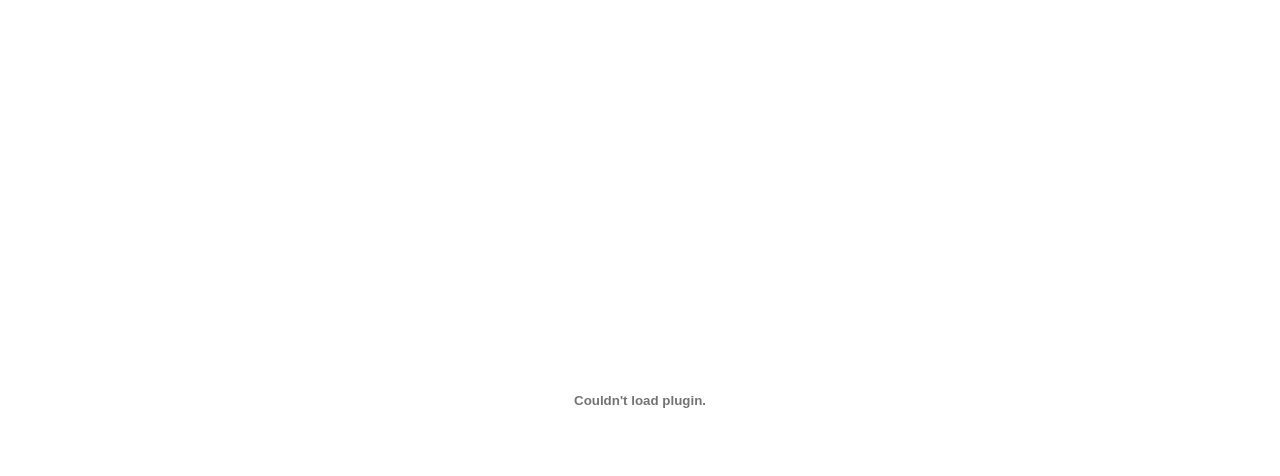
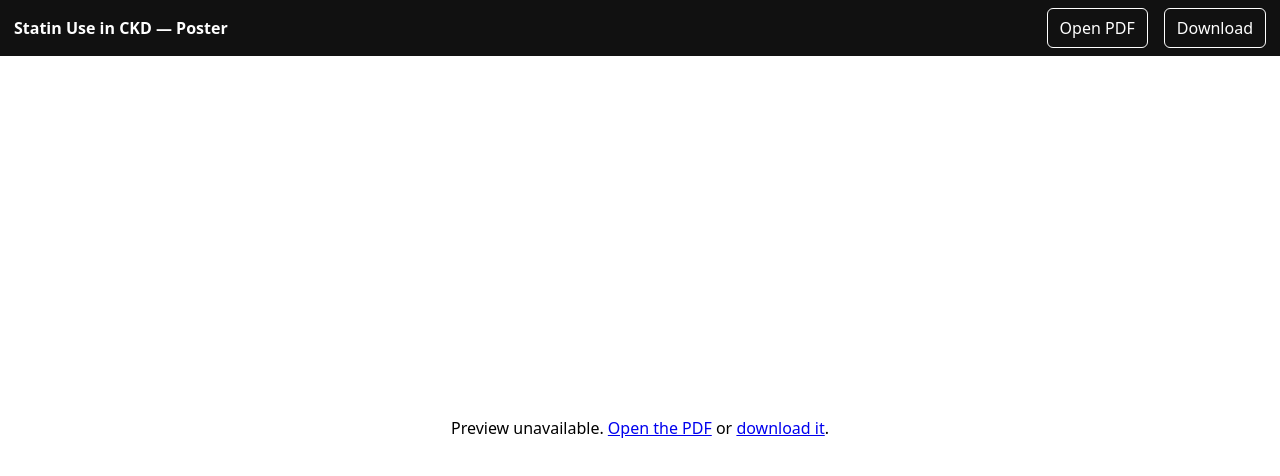
Before and after one commit to oshoziyal/statins_in_us_ckd_populations, a plain HTML site: page Poster_git/index.html in a window 1280 px wide. Drawn offline with Linux system fonts and the light colour scheme.

Commit message:
index.html

```diff
--- a/Poster_git/index.html
+++ b/Poster_git/index.html
@@ -1,21 +1,51 @@
-<!DOCTYPE html>
-<html>
+<!doctype html>
+<html lang="en">
 <head>
-  <meta charset="UTF-8">
+  <meta charset="utf-8">
   <title>CKD Statin Poster</title>
+  <meta name="viewport" content="width=device-width, initial-scale=1">
   <style>
-    body, html {
-      margin: 0;
-      padding: 0;
-      height: 100%;
+    html, body { margin:0; height:100%; background:#fff; }
+    .bar {
+      position: fixed; top:0; left:0; right:0; height:56px;
+      display:flex; align-items:center; justify-content:space-between;
+      padding:0 14px; box-sizing:border-box; background:#111; color:#fff;
+      font-family: system-ui, -apple-system, Segoe UI, Roboto, Arial, sans-serif;
     }
-    embed {
-      width: 100%;
-      height: 100%;
+    .bar a { color:#fff; text-decoration:none; margin-left:12px; }
+    .wrap { position:absolute; top:56px; left:0; right:0; bottom:0; }
+    .viewer {
+      width:100%; height:100%; border:0;
+    }
+    .fallback {
+      height:100%; display:flex; align-items:center; justify-content:center;
+      font-family: system-ui, -apple-system, Segoe UI, Roboto, Arial, sans-serif;
+      text-align:center; padding:24px; box-sizing:border-box;
+    }
+    .btn {
+      padding:8px 12px; border:1px solid #fff; border-radius:6px;
     }
   </style>
 </head>
 <body>
-  <embed src="Poster_CKD_Statins.pdf" type="application/pdf">
+  <!-- Top bar -->
+  <div class="bar">
+    <div><strong>Statin Use in CKD — Poster</strong></div>
+    <div>
+      <a class="btn" href="Poster_CKD_Statins.pdf" target="_blank" rel="noopener">Open PDF</a>
+      <a class="btn" href="Poster_CKD_Statins.pdf" download>Download</a>
+    </div>
+  </div>
+
+  <!-- PDF viewer -->
+  <div class="wrap">
+    <!-- Try native PDF rendering -->
+    <object class="viewer" data="Poster_CKD_Statins.pdf#view=FitH" type="application/pdf">
+      <!-- Fallback for browsers that block inline PDF -->
+      <div class="fallback">
+        <p>Preview unavailable. <a href="Poster_CKD_Statins.pdf" target="_blank" rel="noopener">Open the PDF</a> or <a href="Poster_CKD_Statins.pdf" download>download it</a>.</p>
+      </div>
+    </object>
+  </div>
 </body>
 </html>
```
